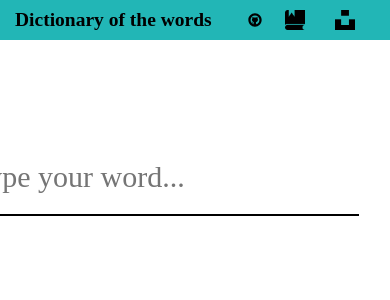
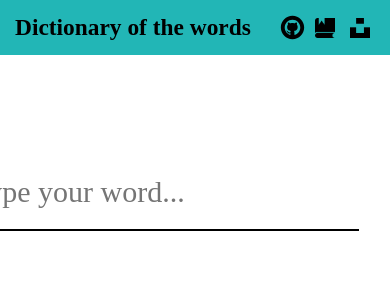
Before and after one commit to MEDOYED/dictionary-of-word, a React (Vite) app: page / in a window 390 px wide. Shown: the top 300 px of the page. Built offline with nearby package versions, Linux system fonts and the light colour scheme.

Commit message:
header | improve media

```diff
--- a/src/components/widgets/header/header.css
+++ b/src/components/widgets/header/header.css
@@ -16,8 +16,8 @@
 .header__logo {
   font-size: 30px;
 
-  @media (max-width: 500px) {
-    font-size: 5vw;
+  @media (max-width: 515px) {
+    font-size: 6vw;
   }
 }
 
@@ -37,9 +37,10 @@
   max-width: 50px;
   margin-right: 10px;
 
-  @media (max-width: 500px) {
-    max-height: 20px;
-    max-width: 20px;
+  @media (max-width: 515px) {
+    max-height: 35px;
+    max-width: 35px;
+    margin-right: -5px;
   }
 }
 
@@ -48,7 +49,7 @@
   max-height: 30px;
   max-width: 30px;
 
-  @media (max-width: 500px) {
+  @media (max-width: 515px) {
     max-height: 20px;
     max-width: 20px;
   }
@@ -60,7 +61,7 @@
   max-width: 30px;
   max-width: 30px;
 
-  @media (max-width: 500px) {
+  @media (max-width: 515px) {
     max-height: 20px;
     max-width: 20px;
   }
```
